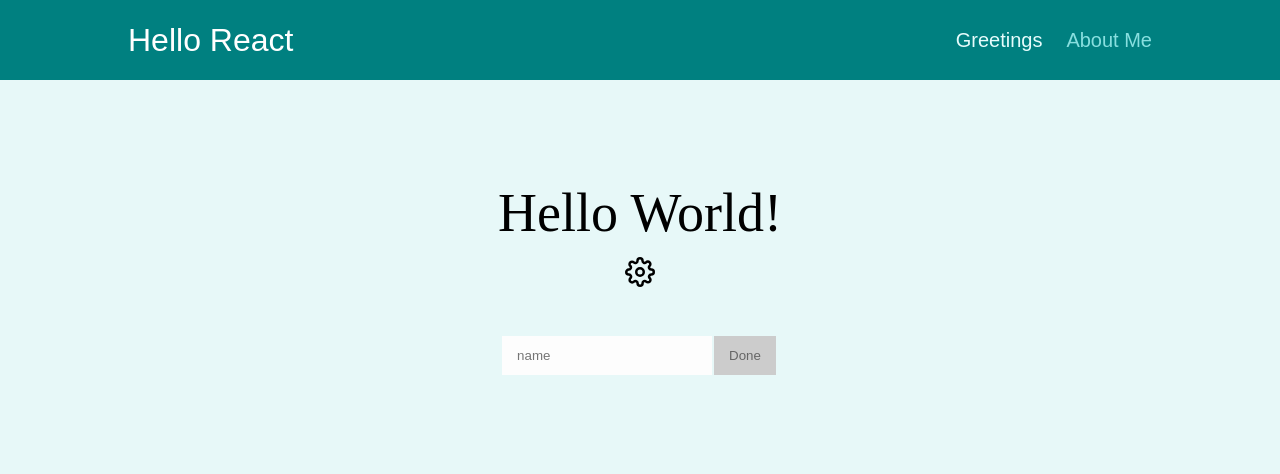
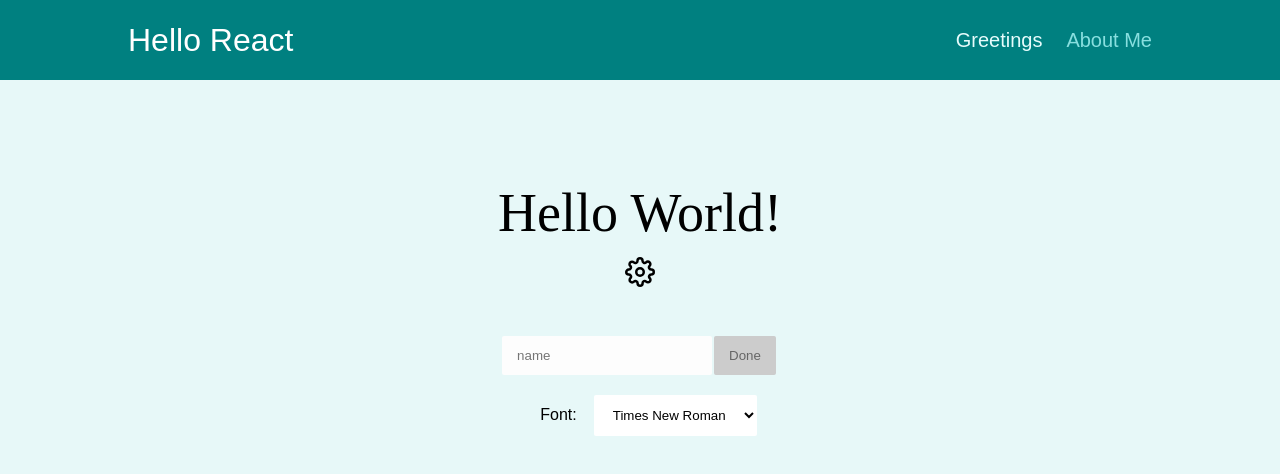
Before and after one commit to Cirius1792/hello-react, a React (Create React App) app: page /greetings in a window 1280 px wide. Both pictures are taken after a click on the picture 640 px from the left and 272 px from the top of the page. Shown: the top 474 px of the page. Built offline with nearby package versions, Linux system fonts and the light colour scheme.

Commit message:
Font selector

```diff
--- a/src/components/InputForm.js
+++ b/src/components/InputForm.js
@@ -1,5 +1,6 @@
 import React, { useState } from "react";
 import classes from "./InputForm.module.css";
+import { SUPPORTED_FONTS } from "./TextComponent";
 const re = new RegExp("^\\w+$");
 const isValid = (value) => {
   if (!value || value.trim() === "" || !re.test(value)) return false;
@@ -19,20 +20,40 @@ const InputForm = (props) => {
   };
   const handleSubmit = (event) => {
     event.preventDefault();
-    if (isValidInput) props.onChange(valueState);
-  }
-
-  console.log(`valid input ${isValidInput}!`)
+    if (isValidInput) props.onNameChange(valueState);
+  };
 
   return (
     <form className={classes.inputForm}>
       <p>
-        <input type="text" value={valueState} onChange={handleChange} placeholder="name" />
-        <input type="submit" value="Done" onClick={handleSubmit} disabled={!isValidInput}/>
+        <input
+          type="text"
+          value={valueState}
+          onChange={handleChange}
+          placeholder="name"
+        />
+        <input
+          type="submit"
+          value="Done"
+          onClick={handleSubmit}
+          disabled={!isValidInput}
+        />
       </p>
-      {touchedState && !isValidInput && <p>
-        <span >Valid Characters: a-zA-Z0-9_</span>
-      </p>}
+      {touchedState && !isValidInput && (
+        <p>
+          <span>Valid Characters: a-zA-Z0-9_</span>
+        </p>
+      )}
+      <p className={classes.fontForm}>
+        <label>Font:</label>
+        <select id="browsers" onChange={(event) => props.onFontChange(event.target.value)}>
+          {SUPPORTED_FONTS.map((font) => (
+            <option key={font} value={font}>
+              {font}
+            </option>
+          ))}
+        </select>
+      </p>
     </form>
   );
 };
--- a/src/components/InputForm.module.css
+++ b/src/components/InputForm.module.css
@@ -4,6 +4,8 @@
   padding: 12px 15px;
   margin: 4px 0;
   width: 60%;
+  border: none;
+  border-radius: 2px;
 }
 
 .inputForm input[type=submit] {
@@ -11,9 +13,11 @@
   border: none;
   color: white;
   padding: 12px 15px;
+  margin: 4px 2px;
   text-decoration: none;
-  margin: 4px 2px;
   cursor: pointer;
+  border: none;
+  border-radius: 2px;
 }
 .inputForm input[type=submit]:disabled {
   background-color: #cccccc;
@@ -24,3 +28,16 @@
   font-variant:small-caps;
   color: rgb(238, 75, 75);
 }
+
+.fontForm label {
+  padding: 12px 15px;
+  margin: 4px 2px;
+}
+.fontForm select {
+  border: none;
+  background-color: white;
+  padding: 12px 15px;
+  border: none;
+  border-radius: 2px;
+  width: 60;
+}
--- a/src/pages/Greetings.js
+++ b/src/pages/Greetings.js
@@ -1,36 +1,40 @@
-import React, { useState} from "react";
+import React, { useState } from "react";
 import { useNavigate, useLocation } from "react-router-dom";
-import TextComponent, {SUPPORTED_FONTS} from "../components/TextComponent";
+import TextComponent, { SUPPORTED_FONTS } from "../components/TextComponent";
 import InputForm from "../components/InputForm";
 import EditIcon from "../ui/EditIcon";
 import classes from "./Greetings.module.css";
 
 const Greetings = (props) => {
   const [editState, setEditState] = useState(false);
-  const [fontState, setFontState] = useState(SUPPORTED_FONTS[0])
+  const [fontState, setFontState] = useState(SUPPORTED_FONTS[0]);
   const navigate = useNavigate();
   const location = useLocation();
   const queryParams = new URLSearchParams(location.search);
   let name = queryParams.get("name");
-  if(!name) name = "World";
+  if (!name) name = "World";
   const text = `Hello ${name}!`;
-
-  const handleChange = (value) => {
-    setEditState(false)
-    navigate(`/greetings?name=${value}`)
+  const handleFontChange = (value) => {
+    setFontState(value);
+  };
+  const handleNameChange = (value) => {
+    setEditState(false);
+    navigate(`/greetings?name=${value}`);
   };
   const handleEditChange = () => setEditState((oldState) => !oldState);
   return (
     <div>
       <div className={classes.mainContainer}>
-        <TextComponent text={text} font={fontState}/>
+        <TextComponent text={text} font={fontState} />
       </div>
       <div className={classes.container}>
-        <EditIcon onClick={handleEditChange}/>
+        <EditIcon onClick={handleEditChange} />
       </div>
-      {editState &&  <div className={classes.container}>
-        <InputForm onChange={handleChange} />
-      </div>}
+      {editState && (
+        <div className={classes.container}>
+          <InputForm onNameChange={handleNameChange} onFontChange={handleFontChange}/>
+        </div>
+      )}
     </div>
   );
 };
```
